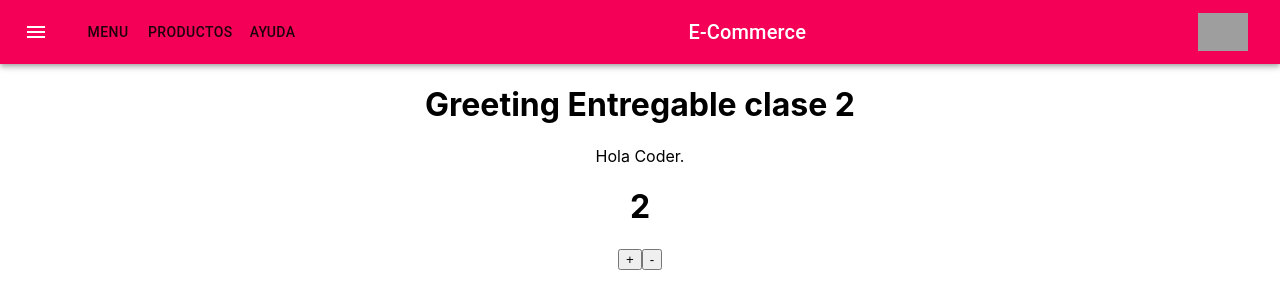
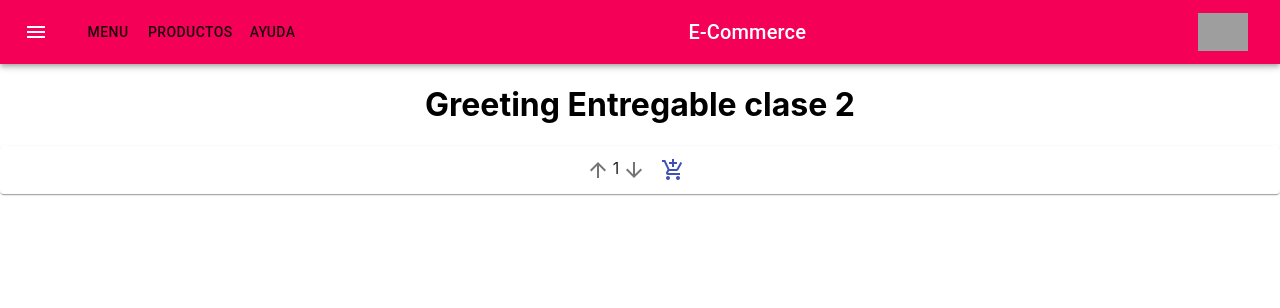
Before and after one commit to davancensm/reactJsClase02, a React (Create React App) app: page / in a window 1280 px wide. Shown: the top 308 px of the page. Built offline with nearby package versions, Linux system fonts and the light colour scheme; grey boxes are pictures that could not be loaded.

Commit message:
Cuarto entregable.

```diff
--- a/src/App.js
+++ b/src/App.js
@@ -1,14 +1,15 @@
 import './App.css';
-import CardWithClass from './components/CardWithClass';
+
 import NavBar from './components/NavBar';
 import ItemListContainer from './components/ItemListContainer';
+import ItemCount from './components/ItemCount';
 
 function App() {
   return (
     <div className="App">
         <NavBar/>
         <ItemListContainer/>
-        <CardWithClass/>
+        <ItemCount stock={5} initial={1} onAdd={() => console.log('Articulo agregado')}/>
     </div>
   );
 }
--- a/src/components/ItemCount.js
+++ b/src/components/ItemCount.js
@@ -1,15 +1,41 @@
 import React, {useState} from 'react';
+import {IconButton,Card} from '@material-ui/core';
+import AddShoppingCartIcon from '@material-ui/icons/AddShoppingCart';
+import ArrowDownwardIcon from '@material-ui/icons/ArrowDownward';
+import ArrowUpwardIcon from '@material-ui/icons/ArrowUpward';
 
-function ItemCount(stock, onAdd, initial){
+
+function ItemCount({stock: initialStock, onAdd, initial}){
     const [count, setCount] = useState(initial);
+    const [stock, setStock] = useState(initialStock);
+
+    const addCount = () => {
+        if(stock >= 1 && count < initialStock){
+            setCount(count + 1)
+            setStock(stock - 1)
+        }
+    }
+    const subsCount = () => {
+        if(count > 0){
+            setCount(count - 1);
+            setStock(stock + 1);
+        }
+    }
+
 
     return(
-    <div>
-        <button onClick={() => setCount(count + 1)}>+</button>
+    <Card>
+        <IconButton aria-label="Add" size="small">
+        <ArrowUpwardIcon onClick={addCount}>+</ArrowUpwardIcon>
+        </IconButton>
         {count}
-        <button onClick={() => setCount(count - 1)}>-</button>
-        <button onClick={onAdd}>Agregar al carrito.</button>
-    </div>);
+        <IconButton aria-label="Delete" size="small">
+        <ArrowDownwardIcon onClick={subsCount}>-</ArrowDownwardIcon>
+        </IconButton>
+        <IconButton color="primary" onClick={onAdd}aria-label="Agregar al carrito.">
+        <AddShoppingCartIcon />
+        </IconButton>
+    </Card>)
 }
 
 export default ItemCount;
```
